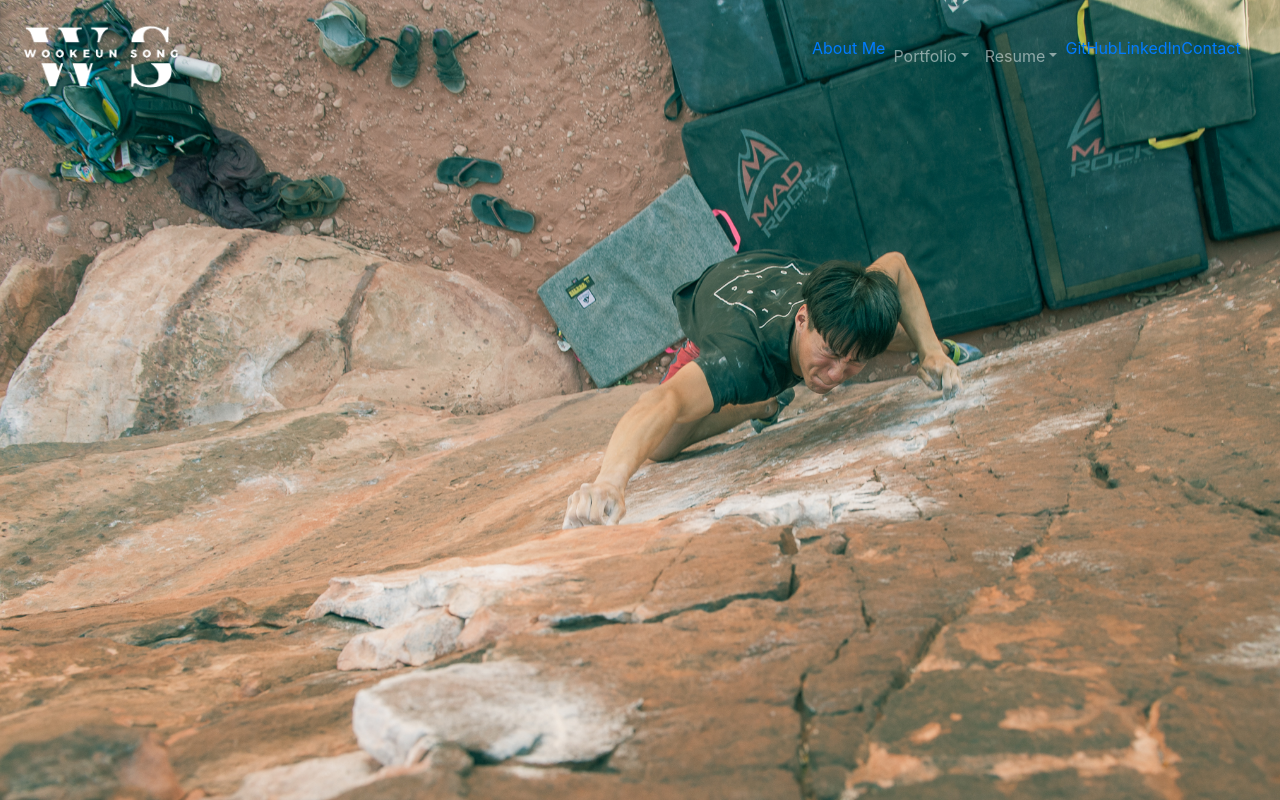
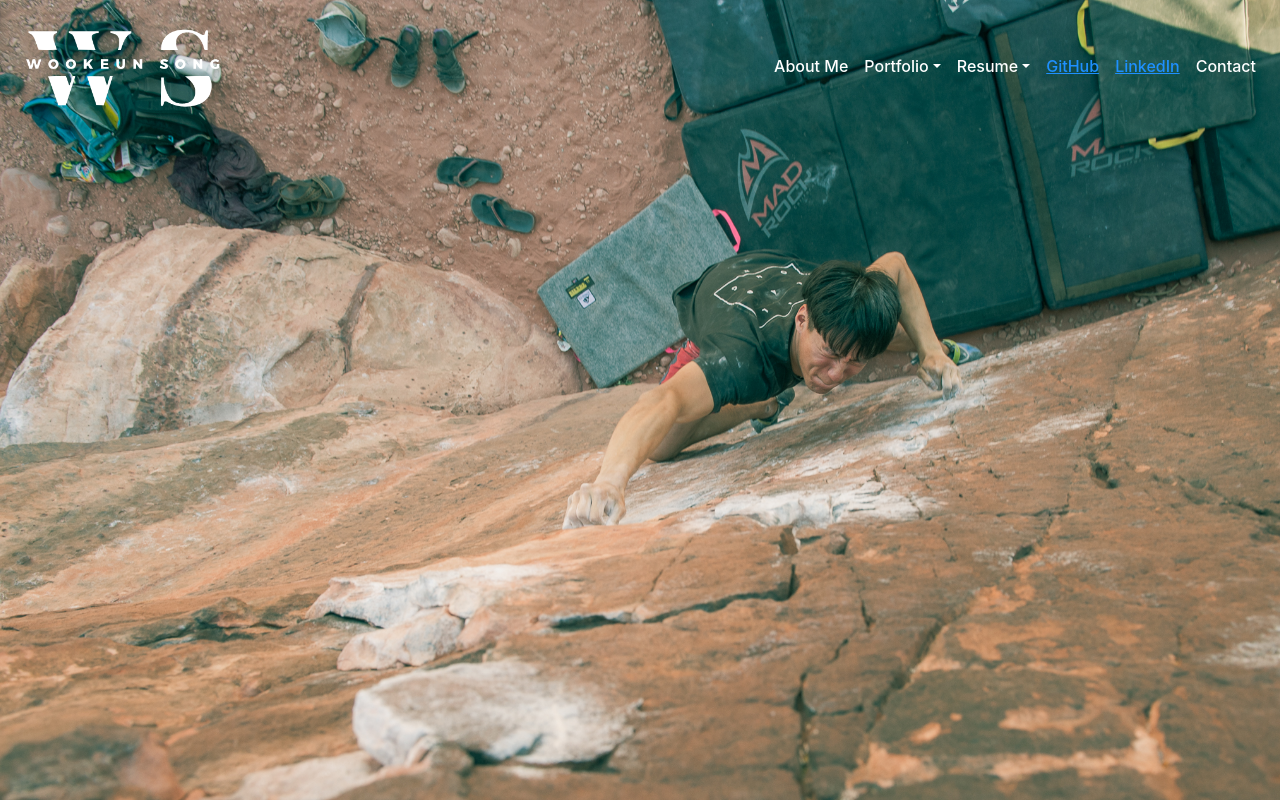
Before and after one commit to Bigg-O/Portfolio_Website, a React (Create React App) app: page / in a window 1280 px wide. Built offline with nearby package versions, Linux system fonts and the light colour scheme.

Commit message:
navbar done

```diff
--- a/src/App.css
+++ b/src/App.css
@@ -6,19 +6,3 @@ html {
   background-repeat: no-repeat;
   background-size: cover;
 }
-
-.name_logo {
-  width: 23%;
-}
-
-/* .links {
-  right: 0px;
-}
-
-.linkedIn_logo {
-  width: 23%
-}
-
-.gitHub_logo {
-  width: 23%
-} */
--- a/src/Components/Homebar.jsx
+++ b/src/Components/Homebar.jsx
@@ -4,49 +4,60 @@ import logo from "../Images/Name_Logo.png";
 import Navbar from "react-bootstrap/Navbar";
 import NavDropdown from "react-bootstrap/NavDropdown";
 import { NavLink, Link } from "react-router-dom";
+import "./css/Homebar.css";
 
 import Image from "react-bootstrap/Image";
 
 export class Homebar extends Component {
   render() {
     return (
-      <Navbar collapseOnSelect expand="lg" variant="dark" fixed="top">
-        <Link to="/">
-          <Navbar.Brand>
-            <Image className="name_logo" src={logo} fluid />
-          </Navbar.Brand>
-        </Link>
+      <Navbar collapseOnSelect expand="md" variant="dark" fixed="top">
+        <Navbar.Brand className="brand" as={NavLink} to="/">
+          <Image src={logo} fluid />
+        </Navbar.Brand>
 
         <Navbar.Toggle aria-controls="responsive-navbar-nav" />
-
         <Navbar.Collapse id="responsive-navbar-nav">
-          <Nav className="links">
-            <Link to="/About">About Me</Link>
+          <div className="mr-auto"></div>
+          <Nav className="nav">
+            <Nav.Link className="text-white" as={NavLink} to="/About">
+              About Me
+            </Nav.Link>
 
             <NavDropdown title="Portfolio">
-              <NavDropdown.Item as={NavLink} to={"/Software_Portfolio"}>
+              <NavDropdown.Item as={NavLink} to="/Software_Portfolio">
                 Software Engineer
               </NavDropdown.Item>
-              <NavDropdown.Item as={NavLink} to={"/Robotics_Portfolio"}>
+              <NavDropdown.Item as={NavLink} to="/Robotics_Portfolio">
                 Robotics
               </NavDropdown.Item>
             </NavDropdown>
 
             <NavDropdown title="Resume">
-              <NavDropdown.Item as={NavLink} to={"/Software_Resume"}>
+              <NavDropdown.Item as={NavLink} to="/Software_Resume">
                 Sofeware Engineer
               </NavDropdown.Item>
-              <NavDropdown.Item as={NavLink} to={"/Routesetting_Resume"}>
+              <NavDropdown.Divider />
+              <NavDropdown.Item as={NavLink} to="/Routesetting_Resume">
                 Routesetting
               </NavDropdown.Item>
-              <NavDropdown.Item as={NavLink} to={"/Climbing_Resume"}>
+              <NavDropdown.Item as={NavLink} to="/Climbing_Resume">
                 Rock Climbing
               </NavDropdown.Item>
             </NavDropdown>
 
-            <a href="https://github.com/Bigg-O">GitHub</a>
-            <a href="https://www.linkedin.com/in/wookeun-s/">LinkedIn</a>
-            <Link to="/Contact">Contact</Link>
+            <Nav.Link className="link" href="https://github.com/Bigg-O">
+              GitHub
+            </Nav.Link>
+            <Nav.Link
+              className="link"
+              href="https://www.linkedin.com/in/wookeun-s/"
+            >
+              LinkedIn
+            </Nav.Link>
+            <Nav.Link className="text-white" as={NavLink} to="/Contact">
+              Contact
+            </Nav.Link>
           </Nav>
         </Navbar.Collapse>
       </Navbar>
--- /dev/null
+++ b/src/Components/css/Homebar.css
@@ -0,0 +1,16 @@
+.brand {
+  width: 18%;
+}
+
+.nav {
+    font-weight: 500;
+}
+
+.link {
+  color: DodgerBlue !important;
+  text-decoration: underline;
+}
+
+.dropdown-toggle.nav-link {
+    color: white !important;
+}
```
